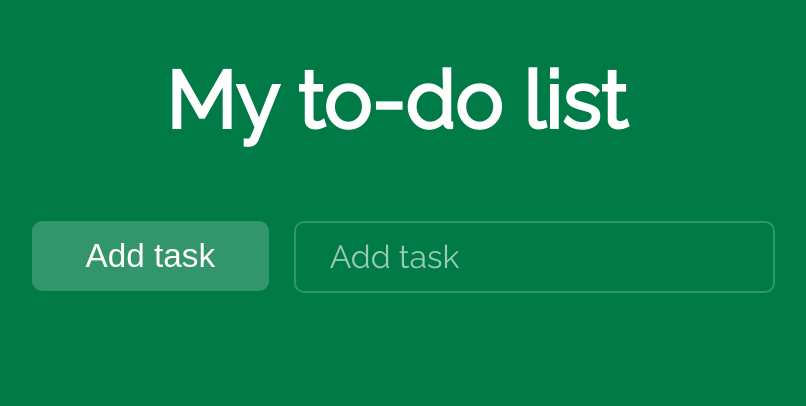
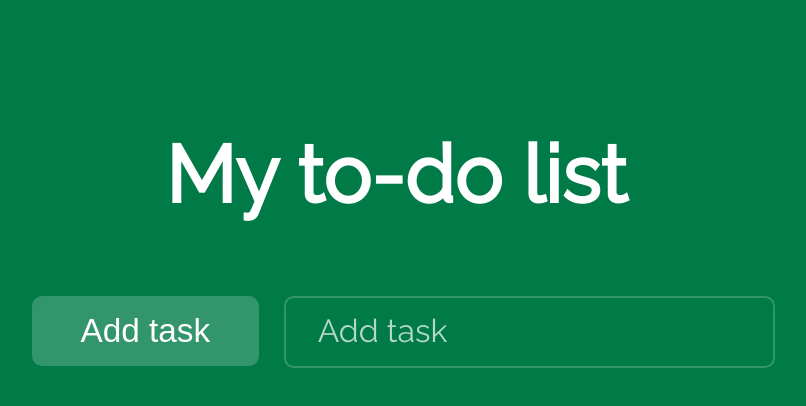
Before and after one commit to svennif/todo-react, a React (Create React App) app: page / in a window 1280 px wide. Shown: the top 406 px of the page, without its empty margins (244-1050 px from the left). Built offline with nearby package versions, Linux system fonts and the light colour scheme.

Commit message:
last commit(hopefully)

```diff
--- a/src/style/partials/_mobile.scss
+++ b/src/style/partials/_mobile.scss
@@ -7,6 +7,7 @@
     margin: 1em auto;
     border-radius: 20px 0px 20px 20px;
     &__title {
+      margin-top: 40%;
       font-weight: 400;
       font-size: 3em;
       color: white;
--- a/src/style/partials/_todo.scss
+++ b/src/style/partials/_todo.scss
@@ -9,6 +9,7 @@
       font-size: 5em;
       text-align: center;
       color: white;
+      margin-top: 10%;
     }
     &__checkbox {
       -webkit-appearance: none;
@@ -70,15 +71,13 @@
         height: 66px;
         border: 2px solid $secondary-colour;
         border-radius: 10px;
+        padding-left: 1em;
+        color: white;
         &::placeholder {
           font-family: $main-font;
           font-weight: 400;
           color: white;
-          opacity: 0.6;
-          padding-left: 1em;
-        }
-        &:focus {
-          color: white;
+          opacity: 0.7;
         }
       }
       &__btn {
```
